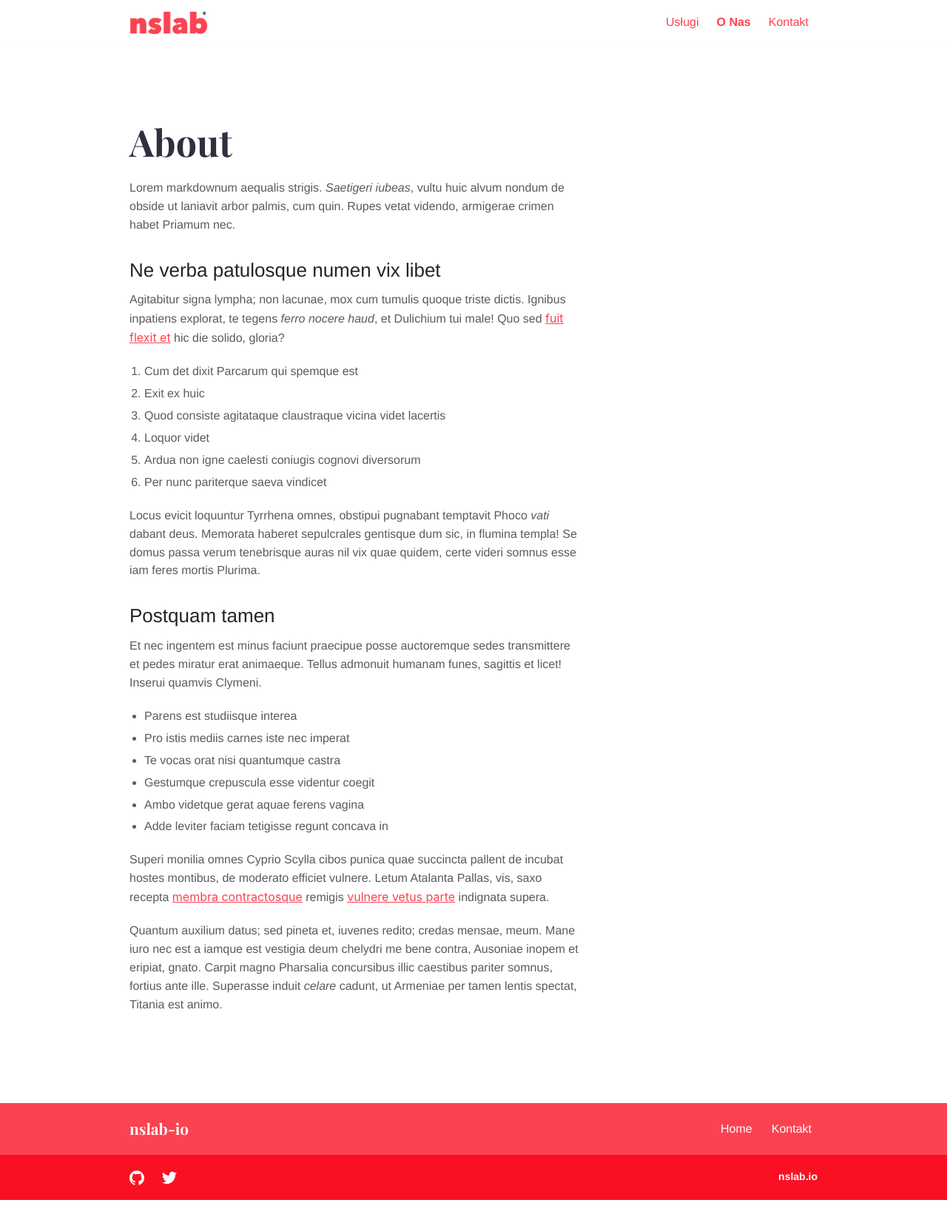
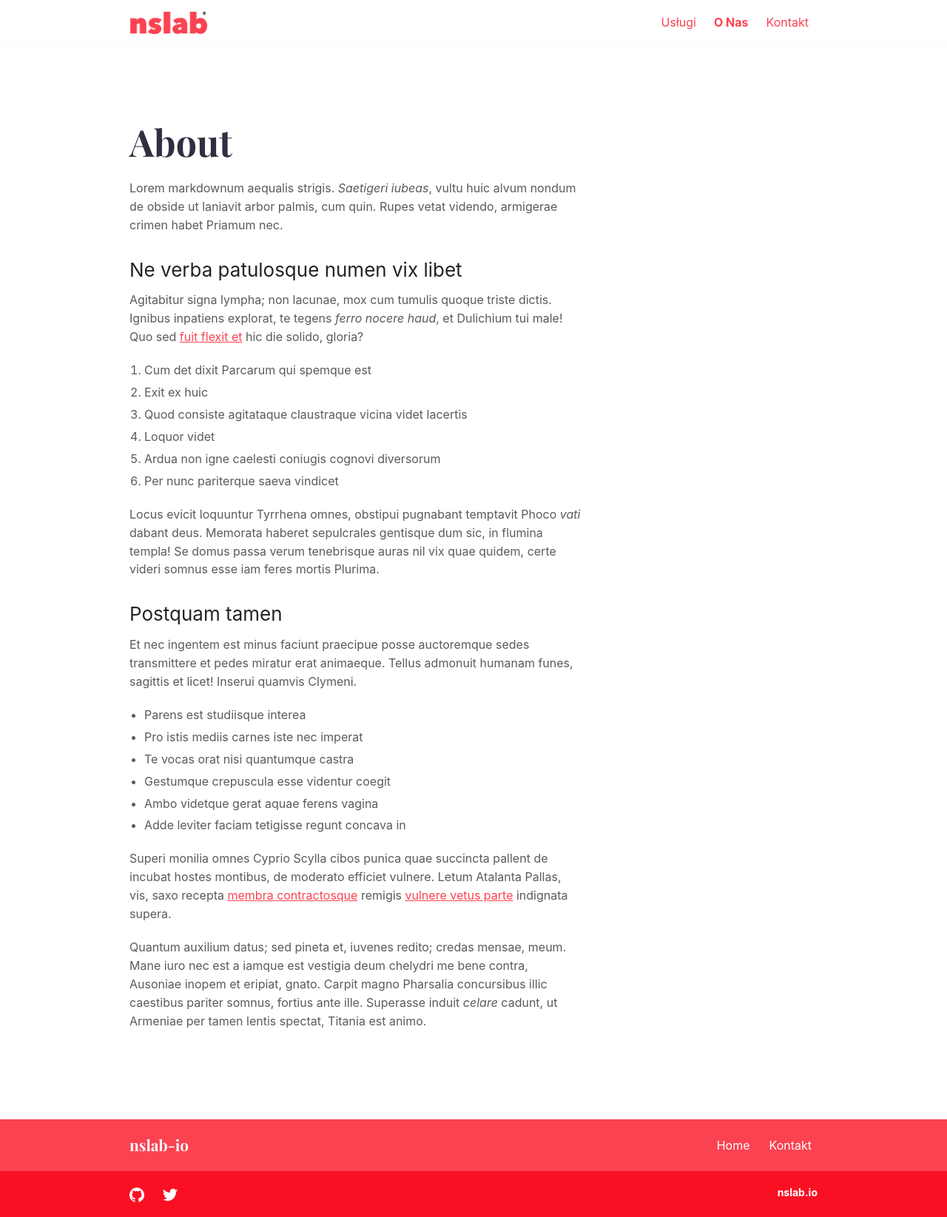
Before and after one commit to baddh911/baddh.xyz, a Jekyll site: the page built from about.md, in a window 1280 px wide. Shown: the whole page at 74% size. Built offline with Jekyll 4.4.1, drawn with Linux system fonts in a browser that asks for light colours; before the commit the page ends 1622 px from its top, so only the background shows below that.

Commit message:
uncommited changes - signed-off-by: baddh911 <baddh911>

```diff
--- a/_sass/components/_content.scss
+++ b/_sass/components/_content.scss
@@ -1,7 +1,6 @@
 .content {
   a {
     text-decoration: underline;
-    font-family: -apple-system,Segoe UI,Roboto,Helvetica,Arial,sans-serif,Apple Color Emoji,Segoe UI Emoji,Segoe UI Symbol;
   }
   img {
     max-width: 100%;
--- a/assets/css/style.scss
+++ b/assets/css/style.scss
@@ -17,7 +17,7 @@
 $link-hover-decoration: underline;
 
 // Fonts
-$font-family-base: Helvetica, Arial, sans-serif, -apple-system;
+$font-family-base: -apple-system,Segoe UI,Roboto,Helvetica,Arial,sans-serif,Apple Color Emoji,Segoe UI Emoji,Segoe UI Symbol;
 $font-family-heading: 'Playfair Display', serif, -apple-system;
 
 // Footer
```
